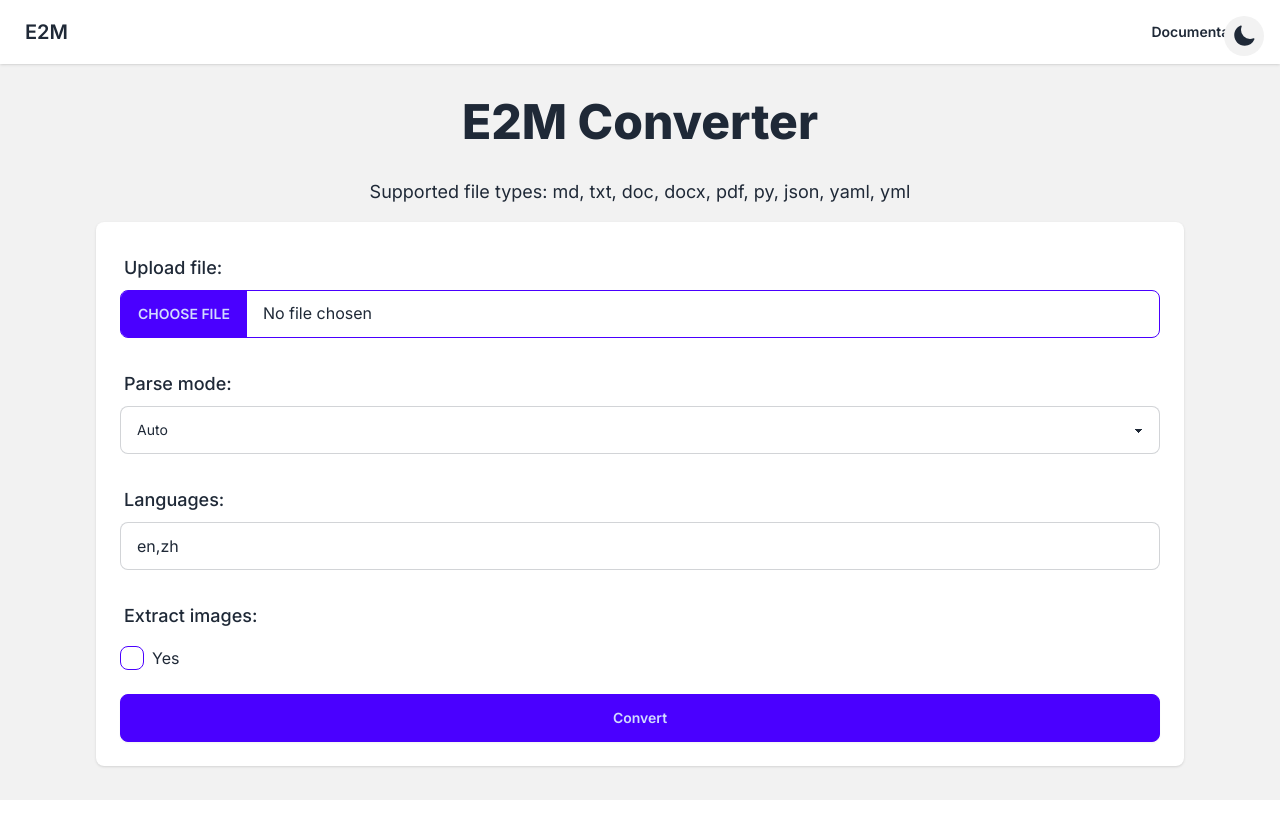
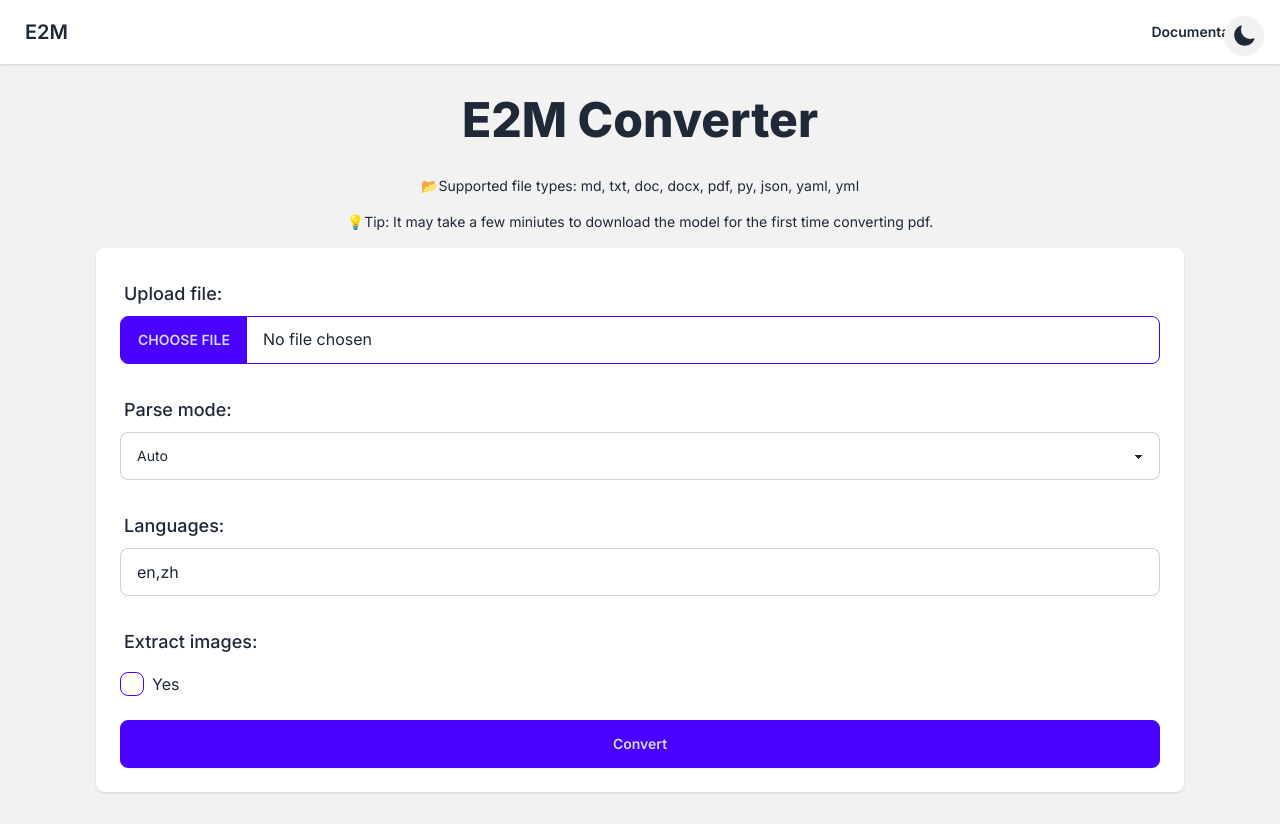
Before and after one commit to Jing-yilin/E2M, a Next.js app in the folder web/: page / in a window 1280 px wide. Before the commit the page ends 800 px from the top, so only its background shows below. Built offline with nearby package versions, Linux system fonts and the light colour scheme.

Commit message:
📃 docs: add tips for model downloading

```diff
--- a/web/src/app/page.tsx
+++ b/web/src/app/page.tsx
@@ -85,8 +85,11 @@ export default function Home() {
                 <h1 className="text-5xl font-extrabold mb-8 text-center">
                     E2M Converter
                 </h1>
-                <p className="mb-4 text-center text-lg">
-                    Supported file types: md, txt, doc, docx, pdf, py, json, yaml, yml
+                <p className="mb-4 text-center text-sm">
+                    📂Supported file types: md, txt, doc, docx, pdf, py, json, yaml, yml
+                </p>
+                <p className="mb-4 text-center text-sm">
+                    💡Tip: It may take a few miniutes to download the model for the first time converting pdf.
                 </p>
                 <form
                     onSubmit={handleSubmit}
```
